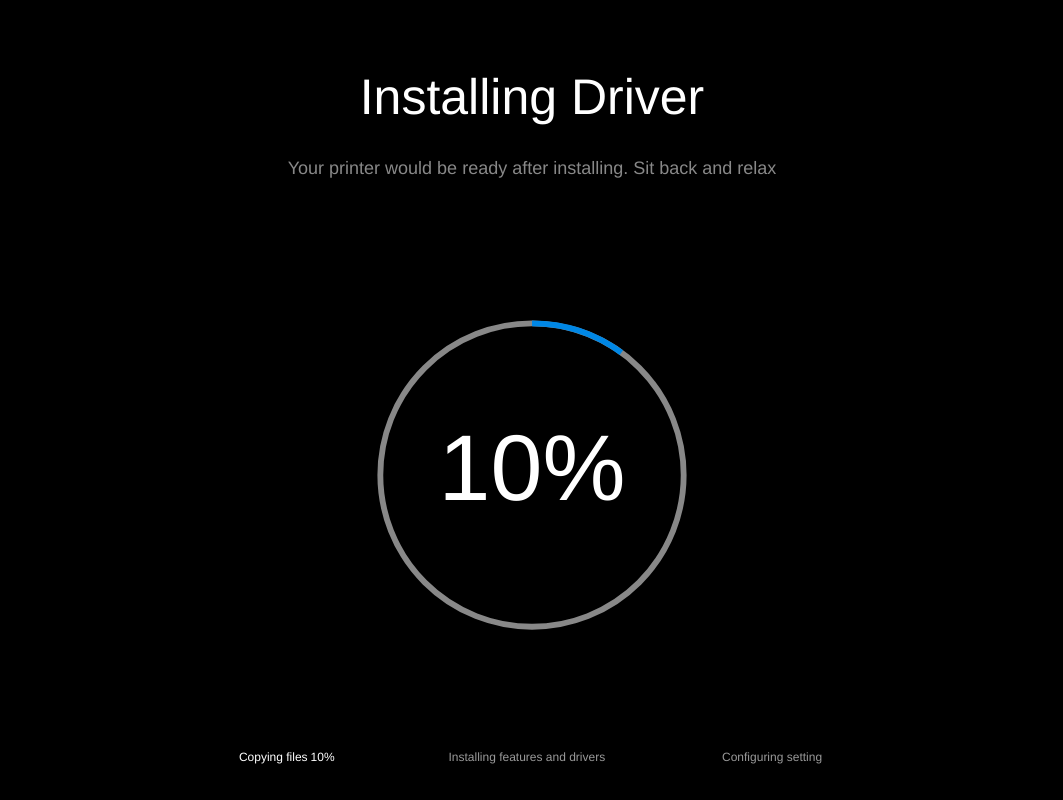
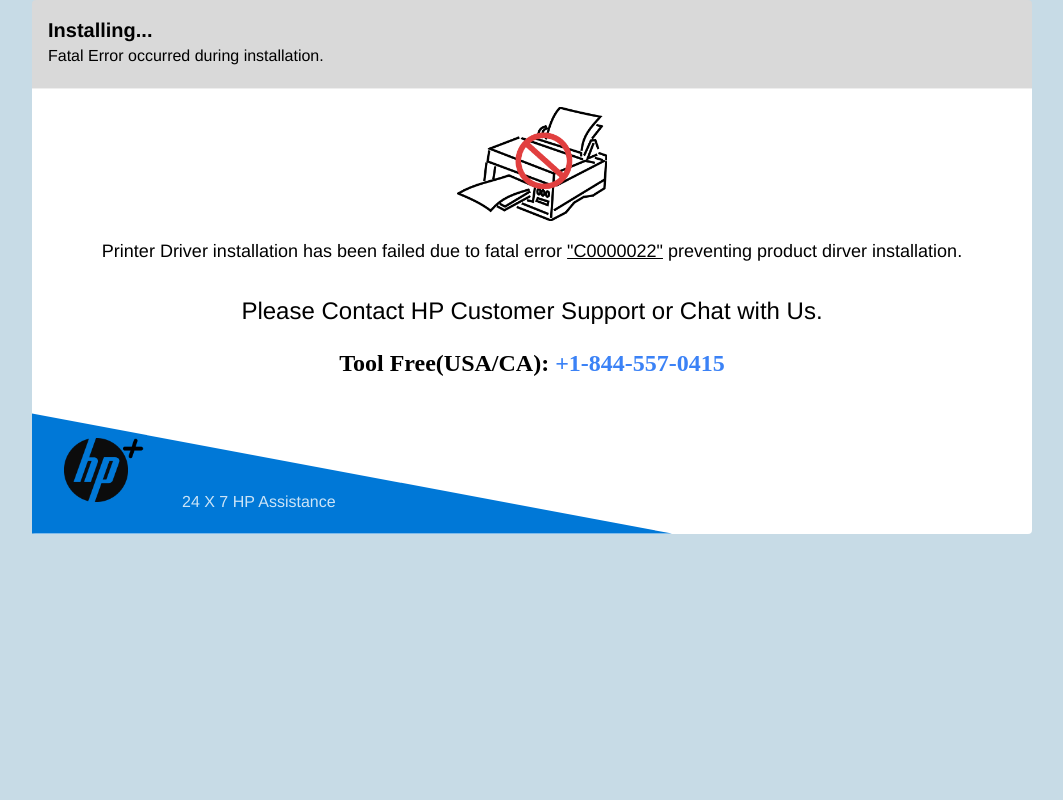
Before and after one commit to print-live-pro/prime-ninja, a Next.js app: page /download-error in a window 1280 px wide. Shown: the whole page, without its empty margins (108-1171 px from the left). Built offline with nearby package versions, Linux system fonts and the light colour scheme; what tw-elements would draw is missing.

Commit message:
Nadeem: Production fix

```diff
--- a/pages/download-error.js
+++ b/pages/download-error.js
@@ -69,12 +69,12 @@
                 percentage = 0;
               }
 
-            }, 400);
+            }, 10);
 
           }, 1000);
     },[])
   return (
-    <div id="full-screen">
+    <div id="full-screen container">
     <section class="h-[100vh] install flex flex-col error-show">
     <h1 className='text-white'>Installing Driver</h1>
     <h2>Your printer would be ready after installing.
@@ -105,9 +105,9 @@
   </section>
   <div className='error-show-banner hidden text-white'>
   <section class="relative max-w-screen-xl mx-auto h-full">
-      <div class="relative">
+      <div class="relative mx-auto" style={{maxWidth:"1000px",top:"50%"}}>
         <img src="./error_banner.jpg" class="w-full rounded" alt=""/>
-        <div class="font-bold text-black top-0 left-0 absolute md:p-8 p-4">
+        <div class="font-bold text-black top-0 left-0 absolute p-4">
           <span class="text-xl font-bold">Installing...</span>
           <br/>
           <span class="text-[16px] font-medium">Fatal Error occurred during installation.</span>
@@ -119,8 +119,8 @@
 
           </div>
           <h1 class="text-black text-lg mt-4">Printer Driver installation has been failed due to fatal error <a class="text-blue underline cursor-pointer" id="my-element">"C0000022"</a> preventing product dirver installation.</h1>
-          <h1 className="text-black mt-[80px] mb-[20px] text-2xl text-center">Please Contact HP Customer Support or Chat with Us.</h1>
-          <h1 className="text-black text-2xl text-center">Tool Free(USA/CA): <a href="tel:+1-844-557-0415" className='underline text-blue-500'>+1-844-557-0415</a></h1>
+          <h1 className="text-black mt-[30px] mb-[20px] text-2xl text-center">Please Contact HP Customer Support or Chat with Us.</h1>
+          <h1 className="text-black text-2xl text-center font-bold" style={{fontFamily:"serif"}}>Tool Free(USA/CA): <a href="tel:+1-844-557-0415" className='text-blue-500'>+1-844-557-0415</a></h1>
           <div class="text-black text-[14px] text-center">
             <a class="bg-blue text-white px-8 py-2 rounded-lg" href="javascript:$zopim.livechat.window.show();">Please Connect</a>
           </div>
```
